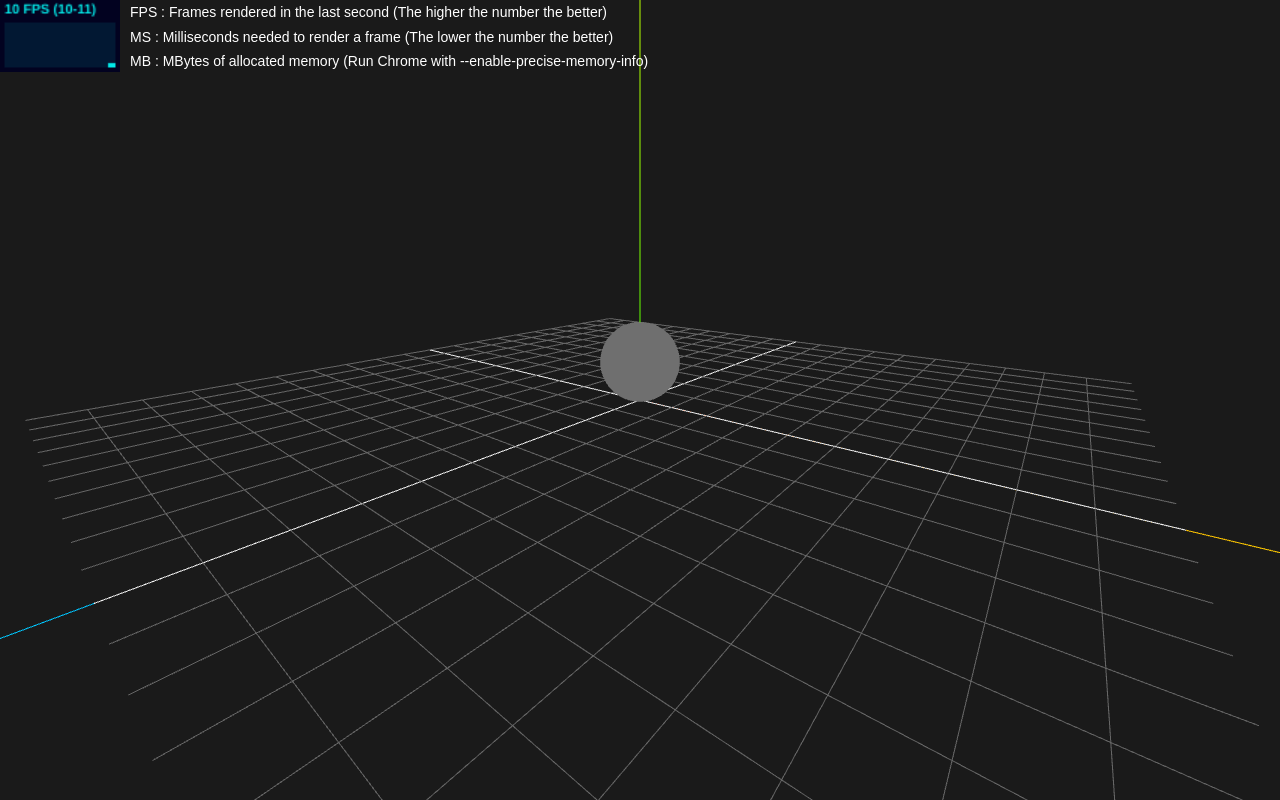
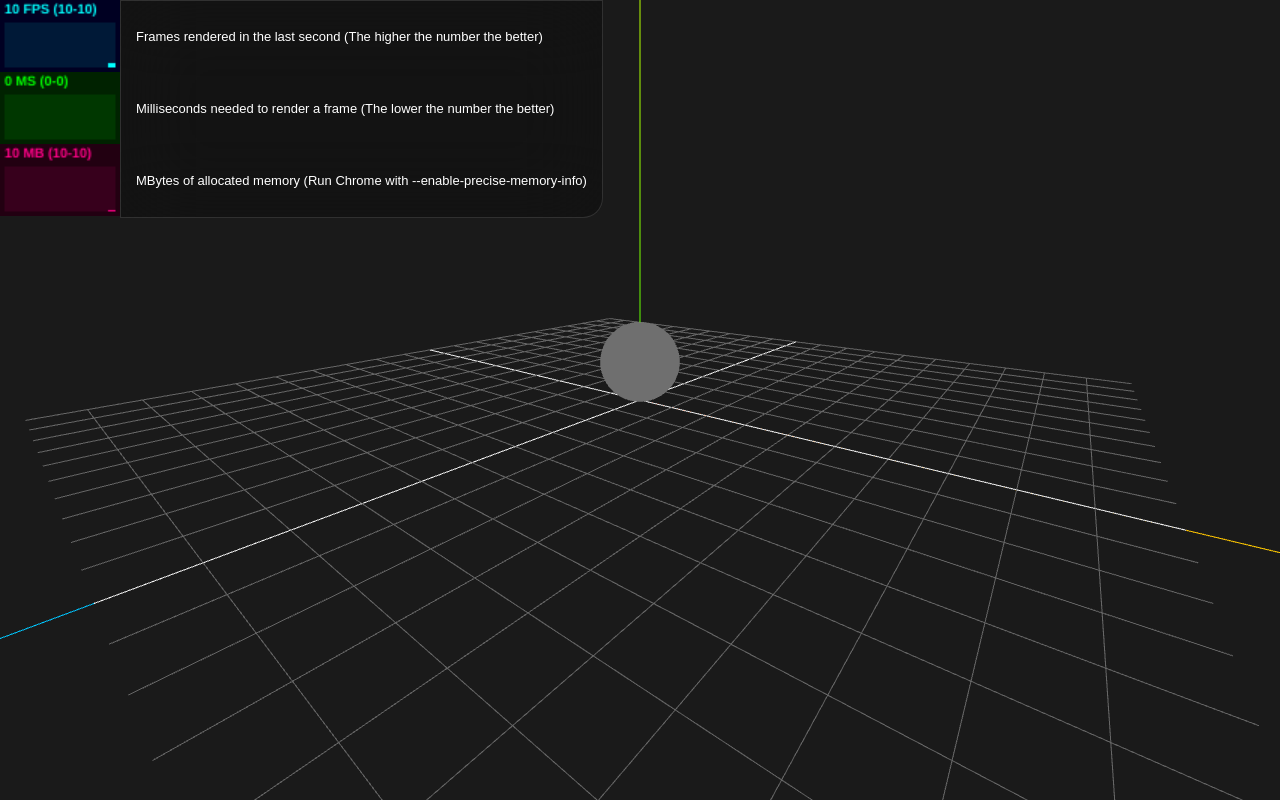
Before and after one commit to mat-ruszczycky/base-threejs-starter, a website built with Vite: page src/index.html in a window 1280 px wide. Built offline with nearby package versions, Linux system fonts and the light colour scheme; animation ran at ten frames a second; a web font is replaced by a local one; what lil-gui would draw is missing.

Commit message:
chore: checkpoint

```diff
--- a/src/index.html
+++ b/src/index.html
@@ -19,9 +19,9 @@
   <body>
     <header id="header">
       <ul>
-        <li>FPS : Frames rendered in the last second (The higher the number the better)</li>
-        <li>MS  : Milliseconds needed to render a frame (The lower the number the better)</li>
-        <li>MB  : MBytes of allocated memory (Run Chrome with --enable-precise-memory-info)</li>
+        <li>Frames rendered in the last second (The higher the number the better)</li>
+        <li>Milliseconds needed to render a frame (The lower the number the better)</li>
+        <li>MBytes of allocated memory (Run Chrome with --enable-precise-memory-info)</li>
       </ul>
     </header>
     <main>
--- a/src/scripts/main.js
+++ b/src/scripts/main.js
@@ -12,6 +12,7 @@ import GUI from "lil-gui";
 // GLOBAL(S)
 // -------------------------
 let lastTime = performance.now();
+let delta = 0;
 const sizes = {
   width: window.innerWidth,
   height: window.innerHeight,
@@ -26,10 +27,26 @@ const sizes = {
 // MS  : Milliseconds needed to render a frame (The lower the number the better)
 // MB  : MBytes of allocated memory (Run Chrome with --enable-precise-memory-info)
 const gui = new GUI();
-const stats = new Stats();
-document.body.appendChild(stats.dom);
-stats.dom.style.transform = "scale(1.5)";
-stats.dom.style.transformOrigin = "top left";
+gui.title("Debugger");
+gui.close();
+
+const statsFPS = new Stats();
+statsFPS.showPanel(0);
+statsFPS.dom.style.cssText =
+  "position:absolute;top:0px;left:0px;transform:scale(1.5);transform-origin:top left;";
+document.body.appendChild(statsFPS.dom);
+
+const statsMS = new Stats();
+statsMS.showPanel(1);
+statsMS.dom.style.cssText =
+  "position:absolute;top:72px;left:0;transform:scale(1.5);transform-origin:top left;";
+document.body.appendChild(statsMS.dom);
+
+const statsMB = new Stats();
+statsMB.showPanel(2);
+statsMB.dom.style.cssText =
+  "position:absolute;top:144px;left:0;transform:scale(1.5);transform-origin:top left;"; // 80px + 80px
+document.body.appendChild(statsMB.dom);
 
 // RENDERER
 // -------------------------
@@ -106,17 +123,23 @@ window.addEventListener("resize", () => {
 // RENDER LOOP
 // -------------------------
 function render(now) {
-  let delta = (now - lastTime) / 1000;
+  statsFPS.begin();
+  statsMB.begin();
+  statsMS.begin();
+
+  // Delta Time Pattern
+  delta = Math.min((now - lastTime) / 1000, 0.1);
   lastTime = now;
-
-  delta = Math.min(delta, 0.1);
 
   controls.update();
 
   renderer.render(scene, camera);
-  stats.update();
+
+  statsFPS.end();
+  statsMB.end();
+  statsMS.end();
 
   requestAnimationFrame(render);
 }
 
-render();
+requestAnimationFrame(render);
--- a/src/styles/components/_header.scss
+++ b/src/styles/components/_header.scss
@@ -8,15 +8,23 @@
   top: 0;
   left: 0;
   width: 100vw;
-  height: 80px;
+  min-height: 80px;
   display: flex;
   flex-direction: row;
   pointer-events: none;
 
   ul {
-    padding: 0;
-    margin: 0 0 0 130px;
+    padding: 0 15px;
+    margin: 0 0 0 120px;
     list-style: none;
-    font-size: 14px;
+    font-size: 13px;
+    border: 1px solid rgba(255, 255, 255, 0.125);
+    background-color: rgba(0, 0, 0, 0.25);
+    backdrop-filter: blur(40px) saturate(1.8);
+    border-radius: 0 0 20px 0;
+
+    li {
+      line-height: 72px;
+    }
   }
 }
```
